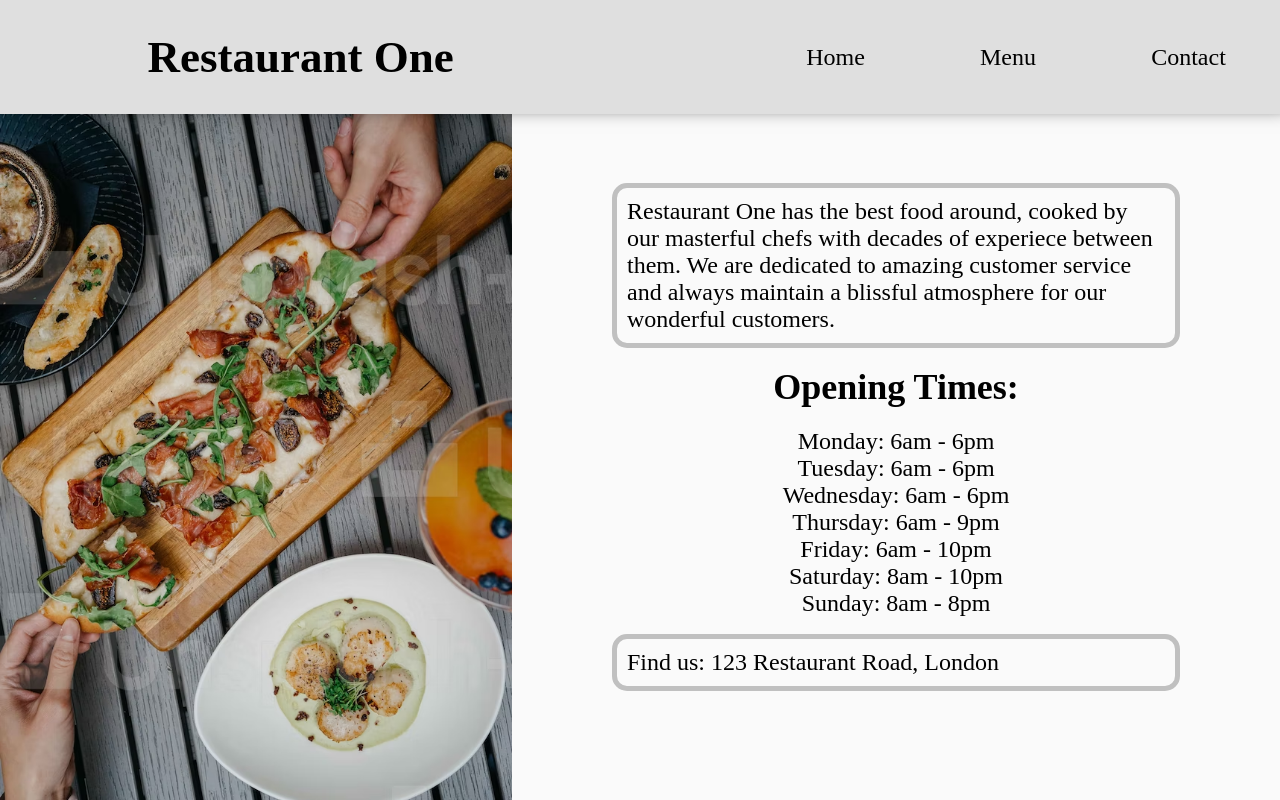
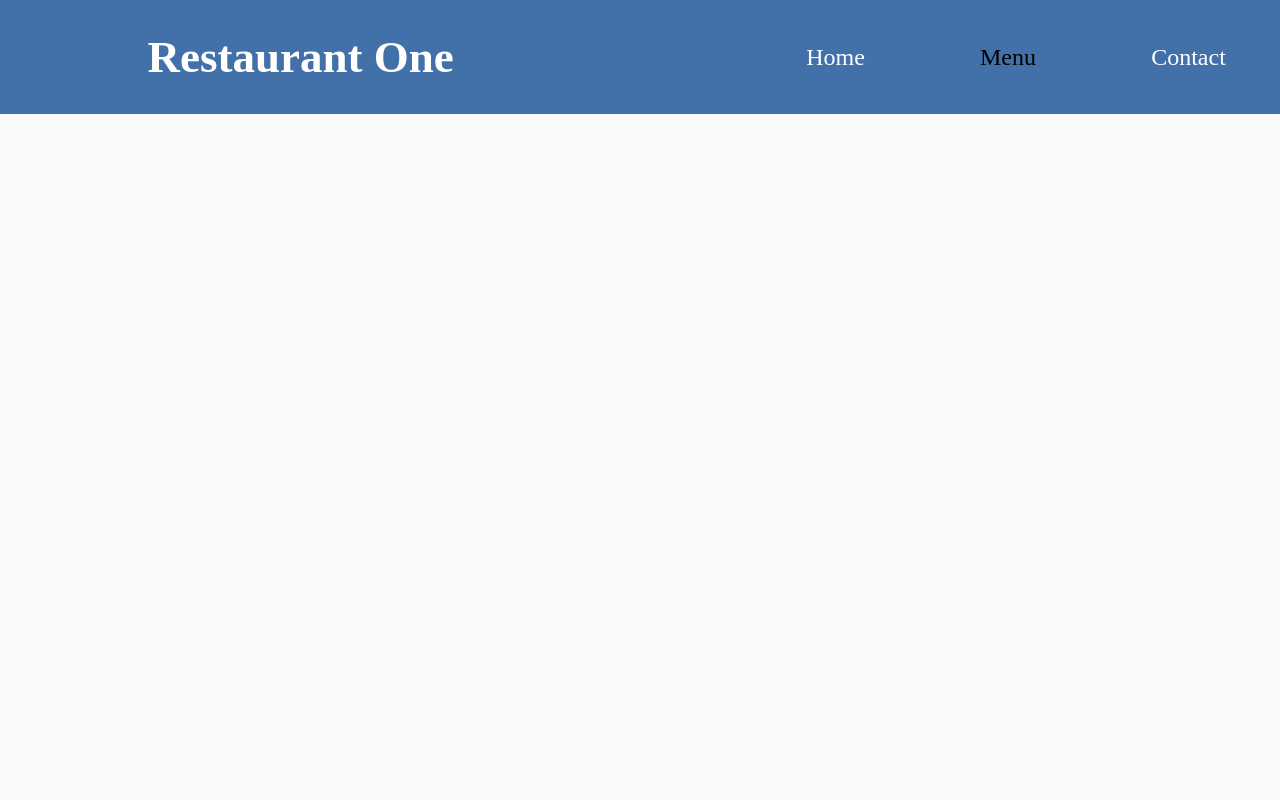
Before and after one commit to KRawl8/restaurant_page, a website built with webpack: page dist/index.html in a window 1280 px wide. Built offline with nearby package versions, Linux system fonts and the light colour scheme.

Commit message:
Add menu page but still blank

```diff
--- /dev/null
+++ b/src/home.js
@@ -0,0 +1,91 @@
+const homePage = (() => {
+  // import Food from "./food.avif";
+
+  let content = document.querySelector("#content");
+
+  // Header --------------------------------------------------------------------
+
+  let header = document.createElement("div");
+  header.className = "header";
+
+  let mainTitle = document.createElement("h1");
+  mainTitle.textContent = "Restaurant One";
+
+  let navbar = document.createElement("ul");
+  let nav1 = document.createElement("li");
+  nav1.textContent = "Home";
+  nav1.className = "current-page";
+  let nav2 = document.createElement("li");
+  nav2.textContent = "Menu";
+  let nav3 = document.createElement("li");
+  nav3.textContent = "Contact";
+  navbar.append(nav1, nav2, nav3);
+
+  header.append(mainTitle, navbar);
+
+  // Image ----------------------------------------------------------------------
+
+  let imageDiv = document.createElement("div");
+  imageDiv.className = "food-image";
+
+  // I set the image in CSS instead
+  // let foodImage = new Image();
+  // foodImage.src = Food;
+  // imageDiv.appendChild(foodImage);
+
+  // Main Content ---------------------------------------------------------------
+
+  let mainContent = document.createElement("div");
+  mainContent.className = "main-content";
+
+  let about = document.createElement("div");
+  about.className = "about";
+  let aboutPara = document.createElement("p");
+  aboutPara.textContent =
+    "Restaurant One has the best food around, cooked by our masterful chefs with decades of experiece between them. We are dedicated to amazing customer service and always maintain a blissful atmosphere for our wonderful customers.";
+  about.appendChild(aboutPara);
+
+  let openingTimes = document.createElement("div");
+  openingTimes.className = "hours";
+  let timesTitle = document.createElement("h2");
+  timesTitle.className = "times-title";
+  timesTitle.textContent = "Opening Times:";
+  let monday = document.createElement("p");
+  monday.textContent = "Monday: 6am - 6pm";
+  let tuesday = document.createElement("p");
+  tuesday.textContent = "Tuesday: 6am - 6pm";
+  let wednesday = document.createElement("p");
+  wednesday.textContent = "Wednesday: 6am - 6pm";
+  let thursday = document.createElement("p");
+  thursday.textContent = "Thursday: 6am - 9pm";
+  let friday = document.createElement("p");
+  friday.textContent = "Friday: 6am - 10pm";
+  let saturday = document.createElement("p");
+  saturday.textContent = "Saturday: 8am - 10pm";
+  let sunday = document.createElement("p");
+  sunday.textContent = "Sunday: 8am - 8pm";
+  openingTimes.append(
+    timesTitle,
+    monday,
+    tuesday,
+    wednesday,
+    thursday,
+    friday,
+    saturday,
+    sunday
+  );
+
+  let location = document.createElement("div");
+  location.className = "location";
+  let address = document.createElement("p");
+  address.textContent = "Find us: 123 Restaurant Road, London";
+  location.appendChild(address);
+
+  mainContent.append(about, openingTimes, location);
+
+  // ----------------------------------------------------------------------------
+
+  content.append(header, imageDiv, mainContent);
+})();
+
+export { homePage };
--- a/src/index.js
+++ b/src/index.js
@@ -1,87 +1,6 @@
+// import { homePage } from "./home";
+import { menuPage } from "./menu";
 import "./style.css";
-import Food from "./food.avif";
 
-let content = document.querySelector("#content");
-
-// Header --------------------------------------------------------------------
-
-let header = document.createElement("div");
-header.className = "header";
-
-let mainTitle = document.createElement("h1");
-mainTitle.textContent = "Restaurant One";
-
-let navbar = document.createElement("ul");
-let nav1 = document.createElement("li");
-nav1.textContent = "Home";
-let nav2 = document.createElement("li");
-nav2.textContent = "Menu";
-let nav3 = document.createElement("li");
-nav3.textContent = "Contact";
-navbar.append(nav1, nav2, nav3);
-
-header.append(mainTitle, navbar);
-
-// Image ----------------------------------------------------------------------
-
-let imageDiv = document.createElement("div");
-imageDiv.className = "food-image";
-
-// I set the image in CSS instead
-// let foodImage = new Image();
-// foodImage.src = Food;
-// imageDiv.appendChild(foodImage);
-
-// Main Content ---------------------------------------------------------------
-
-let mainContent = document.createElement("div");
-mainContent.className = "main-content";
-
-let about = document.createElement("div");
-about.className = "about";
-let aboutPara = document.createElement("p");
-aboutPara.textContent =
-  "Restaurant One has the best food around, cooked by our masterful chefs with decades of experiece between them. We are dedicated to amazing customer service and always maintain a blissful atmosphere for our wonderful customers.";
-about.appendChild(aboutPara);
-
-let openingTimes = document.createElement("div");
-openingTimes.className = "hours";
-let timesTitle = document.createElement("h2");
-timesTitle.className = "times-title";
-timesTitle.textContent = "Opening Times:";
-let monday = document.createElement("p");
-monday.textContent = "Monday: 6am - 6pm";
-let tuesday = document.createElement("p");
-tuesday.textContent = "Tuesday: 6am - 6pm";
-let wednesday = document.createElement("p");
-wednesday.textContent = "Wednesday: 6am - 6pm";
-let thursday = document.createElement("p");
-thursday.textContent = "Thursday: 6am - 9pm";
-let friday = document.createElement("p");
-friday.textContent = "Friday: 6am - 10pm";
-let saturday = document.createElement("p");
-saturday.textContent = "Saturday: 8am - 10pm";
-let sunday = document.createElement("p");
-sunday.textContent = "Sunday: 8am - 8pm";
-openingTimes.append(
-  timesTitle,
-  monday,
-  tuesday,
-  wednesday,
-  thursday,
-  friday,
-  saturday,
-  sunday
-);
-
-let location = document.createElement("div");
-location.className = "location";
-let address = document.createElement("p");
-address.textContent = "Find us: 123 Restaurant Road, London";
-location.appendChild(address);
-
-mainContent.append(about, openingTimes, location);
-
-// ----------------------------------------------------------------------------
-
-content.append(header, imageDiv, mainContent);
+// homePage();
+// menuPage();
--- /dev/null
+++ b/src/menu.js
@@ -0,0 +1,38 @@
+const menuPage = (() => {
+  let content = document.querySelector("#content");
+
+  // Header --------------------------------------------------------------------
+
+  let header = document.createElement("div");
+  header.className = "header";
+
+  let mainTitle = document.createElement("h1");
+  mainTitle.textContent = "Restaurant One";
+
+  let navbar = document.createElement("ul");
+  // let link = document.createElement("a");
+  // link.href = "";
+  let nav1 = document.createElement("li");
+  nav1.textContent = "Home";
+  let nav2 = document.createElement("li");
+  nav2.textContent = "Menu";
+  nav2.className = "current-page";
+  let nav3 = document.createElement("li");
+  nav3.textContent = "Contact";
+  navbar.append(nav1, nav2, nav3);
+
+  header.append(mainTitle, navbar);
+
+  // Main Content ---------------------------------------------------------------
+
+  let mainContent = document.createElement("div");
+  mainContent.className = "main-content";
+
+  mainContent.append();
+
+  // ----------------------------------------------------------------------------
+
+  content.append(header, mainContent);
+})();
+
+export { menuPage };
--- a/src/style.css
+++ b/src/style.css
@@ -18,7 +18,8 @@
     display: flex;
     justify-content: space-around;
     align-items: center;
-    background-color: rgb(223, 223, 223);
+    background-color: rgb(65, 113, 168);
+    color: white;
     box-shadow: 0px -20px 20px 10px;
     z-index: 1;
 }
@@ -33,10 +34,15 @@ ul {
     width: 30%;
 }
 
+.current-page {
+    color: rgb(0, 0, 0);
+}
+
 li {
     padding: 10px 15%;
     list-style: none;
     font-size: 24px;
+    cursor: pointer;
 }
 
 /* Image ---------------------------------------------------------- */
@@ -60,7 +66,6 @@ li {
 }
 
 .about, .location {
-    /* background-color: darkgrey; */
     border: 5px solid rgb(192, 192, 192);
     border-radius: 15px;
     padding: 10px;
```
Also changed, not shown: dist/bundle.js.
